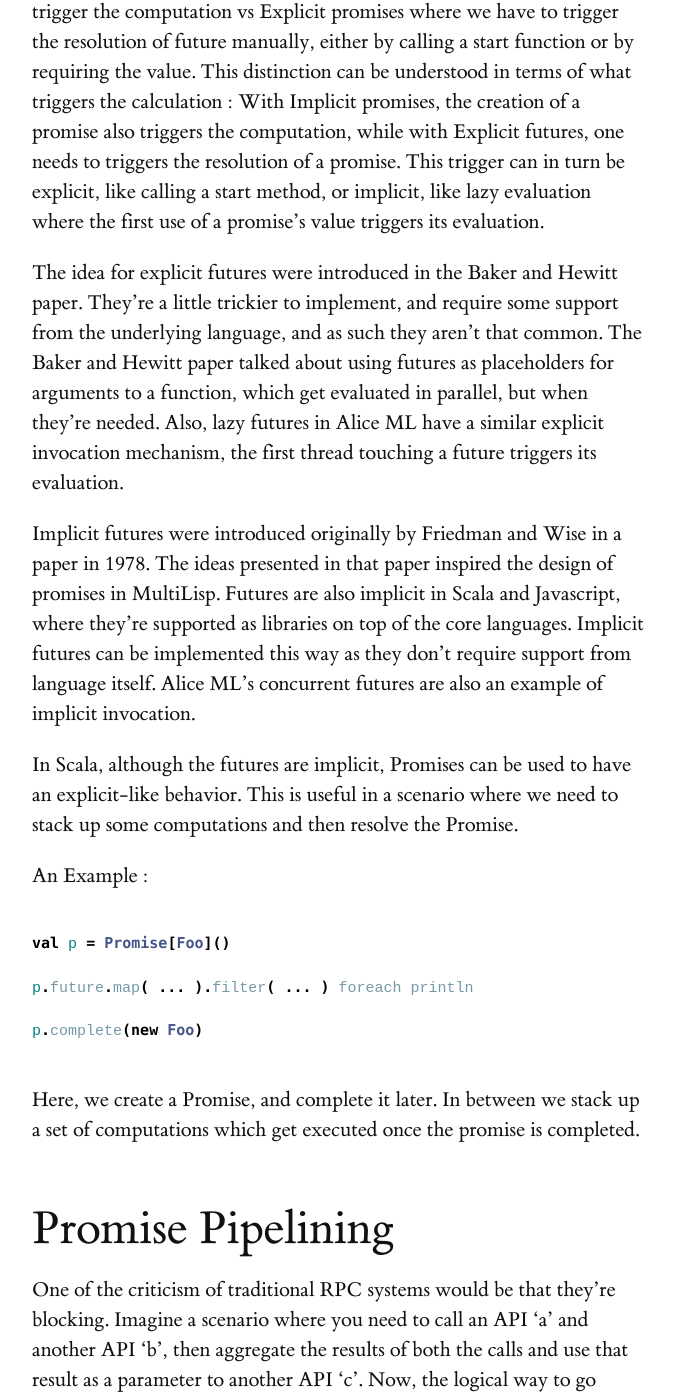
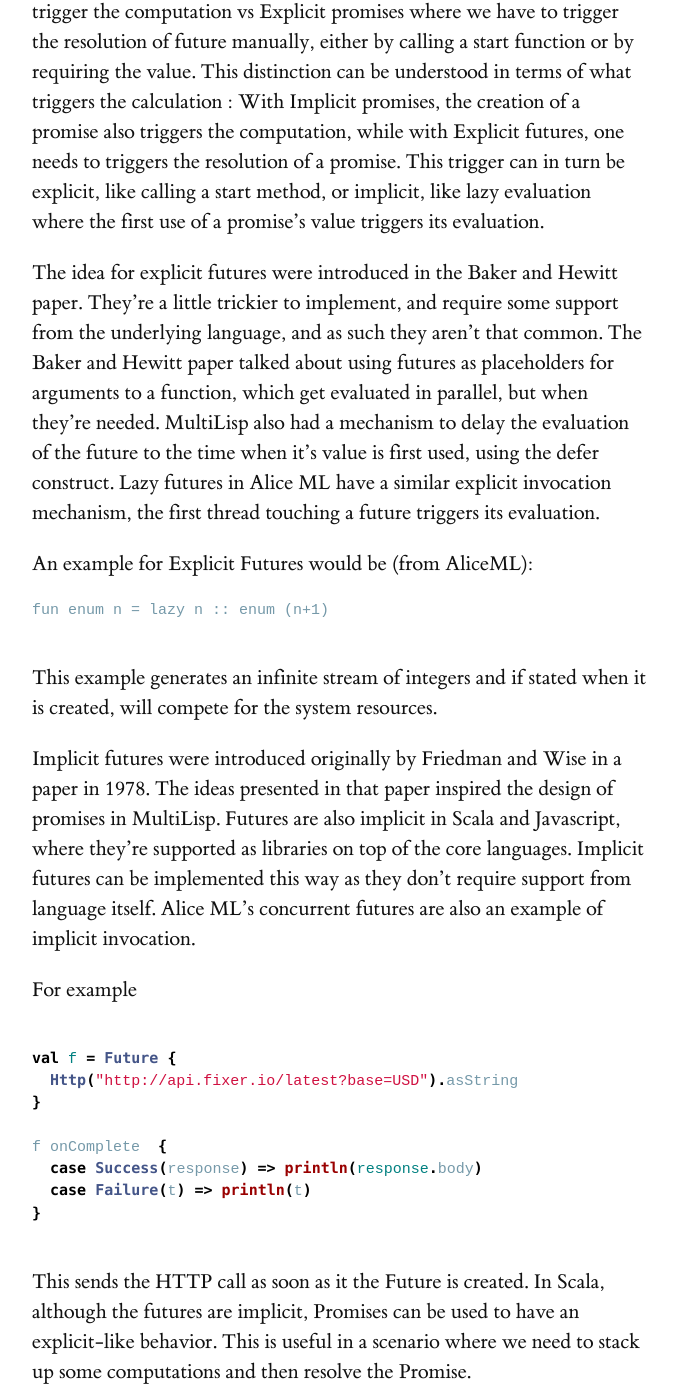
Before and after one commit to heathermiller/dist-prog-book, a Jekyll site: the page built from chapter/2/futures.md, in a window 1280 px wide and 1400 px high, scrolled down 16804 px. Shown: the whole window, without its empty margins (128-805 px from the left). Built offline with Jekyll 4.4.1, drawn with Linux system fonts in a browser that asks for light colours; some web fonts are replaced.

Commit message:
added more details

````diff
--- a/_bibliography/futures.bib
+++ b/_bibliography/futures.bib
@@ -406,7 +406,6 @@
 }
 
 @misc{47,
-  title={Are JavaScript Promises swallowing your errors?},
-  author={James K Nelson},
-  url = {http://jamesknelson.com/are-es6-promises-swallowing-your-errors/}
+  title={futures},
+  url = {https://www.ps.uni-saarland.de/alice/manual/futures.html}
 }
--- a/chapter/2/futures.md
+++ b/chapter/2/futures.md
@@ -266,11 +266,35 @@ Alice also allows for lazy evaluation of expressions. Expressions preceded with
 We define Implicit promises as ones where we don’t have to manually trigger the computation vs Explicit promises where we have to trigger the resolution of future manually, either by calling a start function or by requiring the value. This distinction can be understood in terms of what triggers the calculation : With Implicit promises, the creation of a promise also triggers the computation, while with Explicit futures, one needs to triggers the resolution of a promise. This trigger can in turn be explicit, like calling a start method, or implicit, like lazy evaluation where the first use of a promise’s value triggers its evaluation.
 
 
-The idea for explicit futures were introduced in the Baker and Hewitt paper. They’re a little trickier to implement, and require some support from the underlying language, and as such they aren’t that common. The Baker and Hewitt paper talked about using futures as placeholders for arguments to a function, which get evaluated in parallel, but when they’re needed. Also, lazy futures in Alice ML have a similar explicit invocation mechanism, the first thread touching a future triggers its evaluation.
+The idea for explicit futures were introduced in the Baker and Hewitt paper. They’re a little trickier to implement, and require some support from the underlying language, and as such they aren’t that common. The Baker and Hewitt paper talked about using futures as placeholders for arguments to a function, which get evaluated in parallel, but when they’re needed. MultiLisp also had a mechanism to delay the evaluation of the future to the time when it's value is first used, using the defer construct. Lazy futures in Alice ML have a similar explicit invocation mechanism, the first thread touching a future triggers its evaluation.
+
+An example for Explicit Futures would be (from AliceML):
+
+```
+fun enum n = lazy n :: enum (n+1)
+
+```
+
+This example generates an infinite stream of integers and if stated when it is created, will compete for the system resources.
 
 Implicit futures were introduced originally by Friedman and Wise in a paper in 1978. The ideas presented in that paper inspired the design of promises in MultiLisp. Futures are also implicit in Scala and Javascript, where they’re supported as libraries on top of the core languages. Implicit futures can be implemented this way as they don’t require support from language itself. Alice ML’s concurrent futures are also an example of implicit invocation.
 
-In Scala, although the futures are implicit, Promises can be used to have an explicit-like behavior. This is useful in a scenario where we need to stack up some computations and then resolve the Promise.
+For example
+
+```scala
+
+val f = Future {
+  Http("http://api.fixer.io/latest?base=USD").asString
+}
+
+f onComplete  {
+  case Success(response) => println(response.body)
+  case Failure(t) => println(t)
+}
+
+```
+
+This sends the HTTP call as soon as it the Future is created. In Scala, although the futures are implicit, Promises can be used to have an explicit-like behavior. This is useful in a scenario where we need to stack up some computations and then resolve the Promise.
 
 An Example :
 
````
